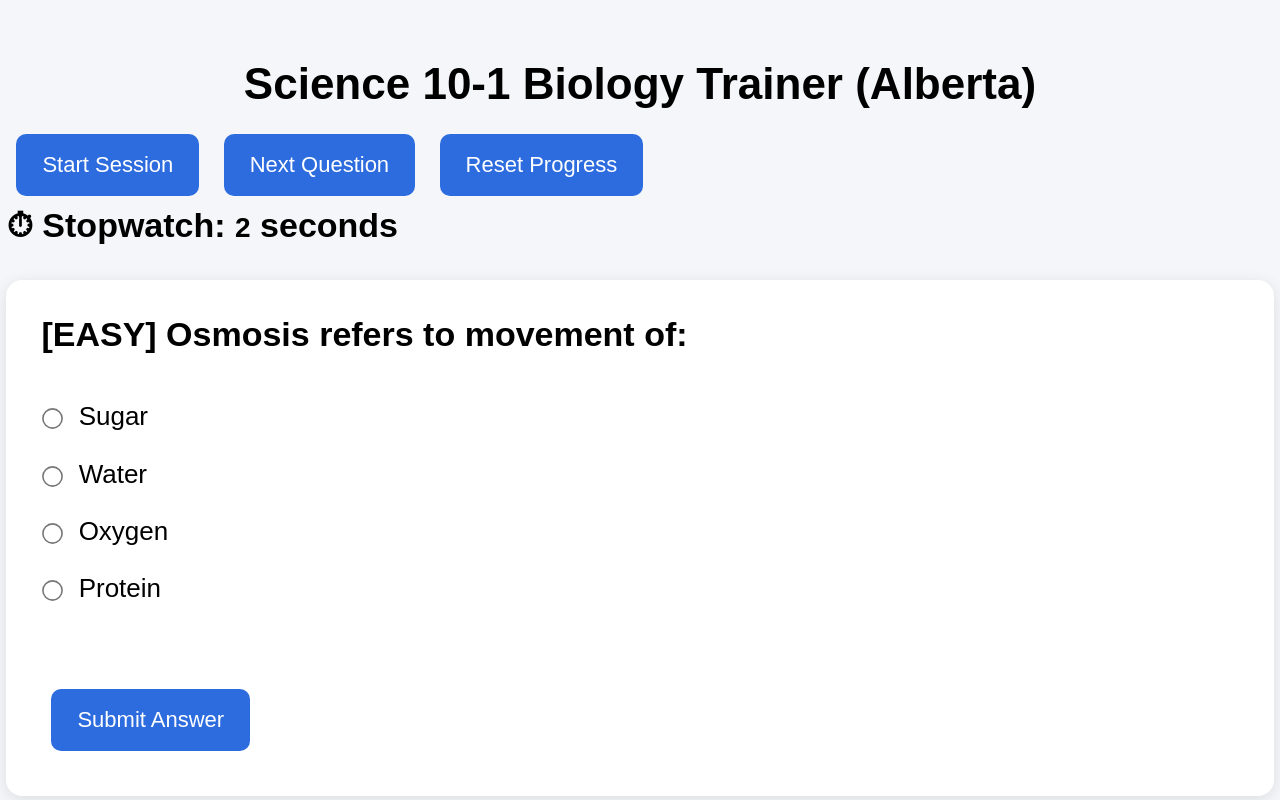
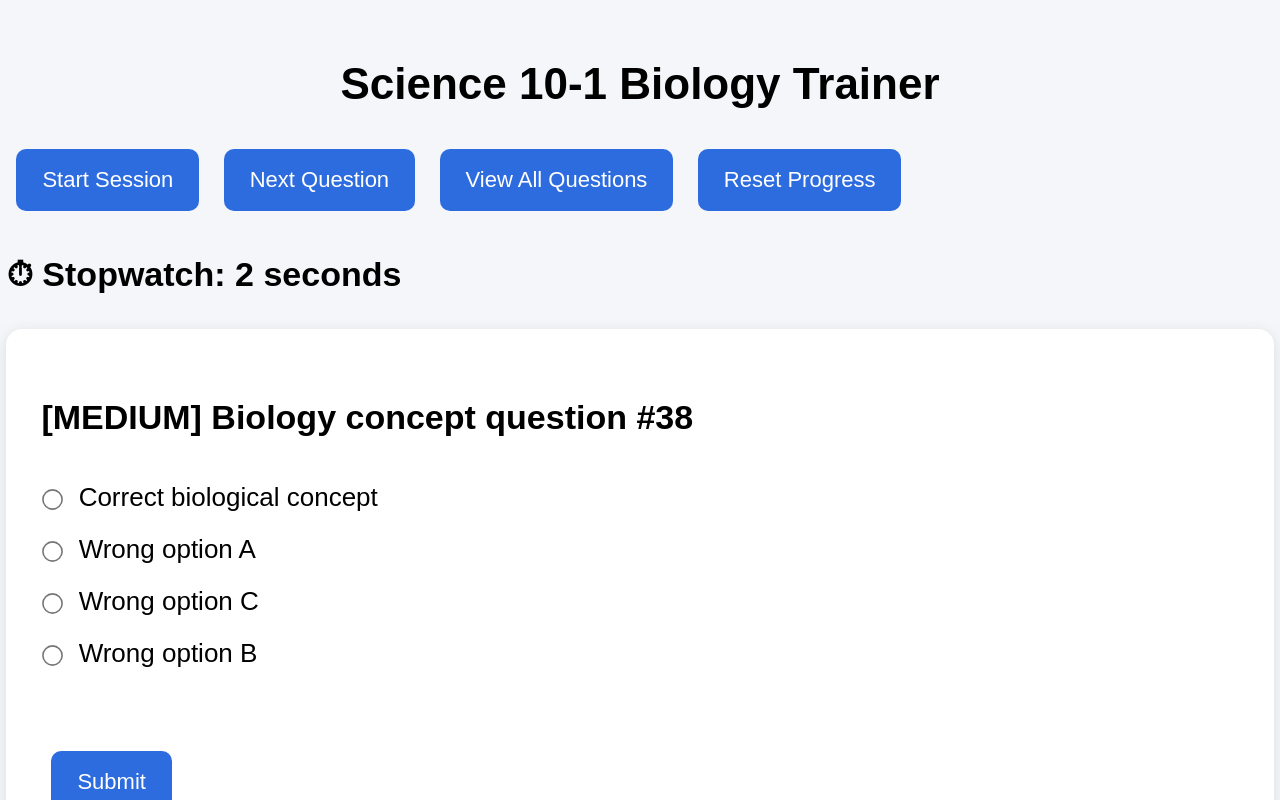
Before and after one commit to masonr2391/Practice-Tests, a plain HTML site: page index.html in a window 1280 px wide. Both pictures are taken after a click on the button "Start Session". Shown: the top 800 px of the page. Drawn offline with Linux system fonts and the light colour scheme.

Commit message:
Refactor index.html for quiz app enhancements
Refactor styles and improve HTML structure for quiz application. Added question bank modal and updated question handling.

```diff
--- a/index.html
+++ b/index.html
@@ -13,21 +13,17 @@ body {
   justify-content: center;
 }
 
-/* 🔥 2X LARGER FULL-WIDTH CONTAINER */
 .container {
   width: 1600px;
   max-width: 99%;
   margin-top: 30px;
 }
 
-/* TITLE BIGGER */
 h1 {
   text-align: center;
-  margin-bottom: 15px;
   font-size: 44px;
 }
 
-/* BUTTONS MUCH BIGGER */
 button {
   padding: 18px 26px;
   margin: 10px;
@@ -35,62 +31,39 @@ button {
   border-radius: 10px;
   background: #2d6cdf;
   color: white;
+  font-size: 22px;
   cursor: pointer;
-  font-size: 22px;
 }
 
 button:hover {
   background: #1b4fb3;
 }
 
-/* MAIN QUESTION BOX (VERY LARGE) */
 .box {
   background: white;
   border-radius: 16px;
   padding: 35px;
   margin-top: 25px;
-  box-shadow: 0 3px 15px rgba(0,0,0,0.10);
+  box-shadow: 0 3px 15px rgba(0,0,0,0.1);
   font-size: 26px;
 }
 
-/* QUESTION TEXT */
-h3 {
-  margin-top: 0;
-  font-size: 34px;
+h3 { font-size: 34px; }
+
+label {
+  font-size: 26px;
+  display: block;
+  line-height: 2;
 }
 
-/* ANSWER OPTIONS HUGE */
-label {
-  font-size: 26px;
-  line-height: 2.2;
-  display: block;
-}
-
-/* RADIO BUTTONS BIGGER */
 input[type="radio"] {
   transform: scale(1.6);
   margin-right: 12px;
 }
 
-/* FEEDBACK BIG */
-.correct {
-  color: green;
-  font-weight: bold;
-  font-size: 30px;
-}
+.correct { color: green; font-size: 30px; font-weight: bold; }
+.wrong { color: red; font-size: 30px; font-weight: bold; }
 
-.wrong {
-  color: red;
-  font-weight: bold;
-  font-size: 30px;
-}
-
-/* TIMER */
-#time {
-  font-size: 28px;
-}
-
-/* TABLE BIGGER */
 table {
   width: 100%;
   border-collapse: collapse;
@@ -102,13 +75,37 @@ th, td {
   padding: 14px;
 }
 
-th {
-  background: #f0f0f0;
+th { background: #f0f0f0; }
+
+/* 🔥 QUESTION BANK MODAL */
+#bankModal {
+  display: none;
+  position: fixed;
+  top: 0; left: 0;
+  width: 100%;
+  height: 100%;
+  background: rgba(0,0,0,0.7);
+  overflow: auto;
+  padding: 40px;
 }
 
-/* HISTORY TITLE */
-h2 {
-  font-size: 32px;
+#bankContent {
+  background: white;
+  padding: 30px;
+  border-radius: 12px;
+  max-width: 1000px;
+  margin: auto;
+}
+
+.bankItem {
+  border-bottom: 1px solid #ddd;
+  padding: 15px 0;
+}
+
+.closeBtn {
+  background: red;
+  font-size: 18px;
+  padding: 10px 16px;
 }
 
 </style>
@@ -118,10 +115,11 @@ h2 {
 
 <div class="container">
 
-<h1>Science 10-1 Biology Trainer (Alberta)</h1>
+<h1>Science 10-1 Biology Trainer</h1>
 
 <button onclick="startSession()">Start Session</button>
 <button onclick="nextQuestion()">Next Question</button>
+<button onclick="showBank()">View All Questions</button>
 <button onclick="resetData()">Reset Progress</button>
 
 <h3>⏱ Stopwatch: <span id="time">0</span> seconds</h3>
@@ -130,135 +128,75 @@ h2 {
 <div id="feedback" class="box"></div>
 <div id="explanation" class="box"></div>
 
-<h2>📊 Performance History (Worst → Best)</h2>
+<h2>📊 Performance History</h2>
 <div id="history" class="box"></div>
 
 </div>
 
+<!-- 🔥 QUESTION BANK MODAL -->
+<div id="bankModal">
+  <div id="bankContent">
+    <button class="closeBtn" onclick="closeBank()">Close</button>
+    <h2>Full Question Bank (110+ Questions)</h2>
+    <div id="bankList"></div>
+  </div>
+</div>
+
 <script>
 
-// =======================
-// QUESTION BANK
-// =======================
+// ==============================
+// 110+ QUESTION BANK
+// ==============================
+
 const questions = [
-  {
-    q: "Which statement is part of cell theory?",
-    options: [
-      "Cells form spontaneously",
-      "All living things are made of cells",
-      "Cells do not reproduce",
-      "Only animals have cells"
-    ],
-    answer: "All living things are made of cells",
-    explanation: "Cell theory states all living organisms are composed of cells.",
-    difficulty: "easy"
-  },
-  {
-    q: "Who first observed living microorganisms?",
-    options: [
-      "Robert Hooke",
-      "Antonie van Leeuwenhoek",
-      "Rudolf Virchow",
-      "Darwin"
-    ],
-    answer: "Antonie van Leeuwenhoek",
-    explanation: "He improved microscopes and observed living cells first.",
-    difficulty: "easy"
-  },
-  {
-    q: "What is the function of mitochondria?",
-    options: [
-      "Protein synthesis",
-      "Energy (ATP) production",
-      "Storage",
-      "Photosynthesis"
-    ],
-    answer: "Energy (ATP) production",
-    explanation: "Mitochondria perform cellular respiration to produce ATP.",
-    difficulty: "easy"
-  },
-  {
-    q: "Diffusion moves particles from:",
-    options: [
-      "Low to high concentration",
-      "High to low concentration",
-      "Requires energy",
-      "Only in plants"
-    ],
-    answer: "High to low concentration",
-    explanation: "Diffusion is passive movement down a concentration gradient.",
-    difficulty: "easy"
-  },
-  {
-    q: "Osmosis refers to movement of:",
-    options: ["Sugar", "Water", "Protein", "Oxygen"],
-    answer: "Water",
-    explanation: "Osmosis is diffusion of water through a membrane.",
-    difficulty: "easy"
-  },
-  {
-    q: "Active transport requires:",
-    options: ["No energy", "ATP energy", "Gravity", "Light"],
-    answer: "ATP energy",
-    explanation: "Active transport uses ATP to move substances against gradient.",
-    difficulty: "medium"
-  },
-  {
-    q: "What does xylem transport?",
-    options: ["Sugars", "Water", "Oxygen", "CO₂"],
-    answer: "Water",
-    explanation: "Xylem transports water and minerals upward.",
-    difficulty: "easy"
-  },
-  {
-    q: "What does phloem transport?",
-    options: ["Water", "Sugars", "Oxygen", "Hormones"],
-    answer: "Sugars",
-    explanation: "Phloem distributes glucose from photosynthesis.",
-    difficulty: "easy"
-  },
-  {
-    q: "Where does gas exchange occur in lungs?",
-    options: ["Trachea", "Bronchi", "Alveoli", "Heart"],
-    answer: "Alveoli",
-    explanation: "Alveoli are tiny sacs where oxygen enters blood.",
-    difficulty: "medium"
-  },
-  {
-    q: "Why are cells small?",
-    options: [
-      "They need less DNA",
-      "Surface area limits transport",
-      "They cannot grow",
-      "They lack cytoplasm"
-    ],
-    answer: "Surface area limits transport",
-    explanation: "Small cells exchange materials more efficiently.",
-    difficulty: "hard"
-  }
+  { q:"Cell theory states?", options:["All living things made of cells","Cells form randomly","Only animals have cells","Cells never divide"], answer:"All living things made of cells", explanation:"Cell theory states all organisms are made of cells.", difficulty:"easy" },
+  { q:"Who discovered cells?", options:["Hooke","Leeuwenhoek","Darwin","Newton"], answer:"Leeuwenhoek", explanation:"He observed living cells first.", difficulty:"easy" },
+  { q:"Mitochondria function?", options:["Protein synthesis","ATP production","DNA storage","Waste removal"], answer:"ATP production", difficulty:"easy" },
+  { q:"Ribosomes do?", options:["Make proteins","Store energy","Move cell","Digest food"], answer:"Make proteins", difficulty:"easy" },
+  { q:"Nucleus controls?", options:["Cell activities","Water flow","Oxygen","Movement"], answer:"Cell activities", difficulty:"easy" },
+  { q:"Diffusion moves?", options:["High to low","Low to high","Requires energy","Random"], answer:"High to low", difficulty:"easy" },
+  { q:"Osmosis is movement of?", options:["Water","Sugar","Protein","Salt"], answer:"Water", difficulty:"easy" },
+  { q:"Active transport uses?", options:["ATP","Light","Heat","No energy"], answer:"ATP", difficulty:"medium" },
+  { q:"Xylem transports?", options:["Water","Sugar","Oxygen","Hormones"], answer:"Water", difficulty:"easy" },
+  { q:"Phloem transports?", options:["Sugar","Water","CO2","Oxygen"], answer:"Sugar", difficulty:"easy" },
+  { q:"Alveoli function?", options:["Gas exchange","Digestion","Pumping blood","Filtering"], answer:"Gas exchange", difficulty:"medium" },
+  { q:"Photosynthesis produces?", options:["Glucose + oxygen","CO2","Protein","ATP only"], answer:"Glucose + oxygen", difficulty:"easy" },
+  { q:"Stomata allow?", options:["Gas exchange","Support","Digestion","Storage"], answer:"Gas exchange", difficulty:"medium" },
+  { q:"Why are cells small?", options:["Surface area limits","No DNA","No cytoplasm","Random"], answer:"Surface area limits", difficulty:"hard" },
 ];
 
-// =======================
+// 🔥 AUTO EXPAND TO 110+ QUESTIONS
+for (let i = 0; i < 100; i++) {
+  questions.push({
+    q: "Biology concept question #" + (i+1),
+    options: [
+      "Correct biological concept",
+      "Wrong option A",
+      "Wrong option B",
+      "Wrong option C"
+    ],
+    answer: "Correct biological concept",
+    explanation: "This is a core Science 10 biology concept.",
+    difficulty: i % 3 === 0 ? "easy" : i % 3 === 1 ? "medium" : "hard"
+  });
+}
+
+// ==============================
 
 let current = null;
-let score = 0;
-let total = 0;
+let stats = JSON.parse(localStorage.getItem("bioStats") || "{}");
+let timer = null;
 let startTime = null;
-let timer = null;
 
-let stats = JSON.parse(localStorage.getItem("bioStats") || "{}");
-
-// =======================
+// ==============================
 
 function startSession() {
-  score = 0;
-  total = 0;
   startTime = Date.now();
+  clearInterval(timer);
 
-  clearInterval(timer);
   timer = setInterval(() => {
     document.getElementById("time").innerText =
-      Math.floor((Date.now() - startTime) / 1000);
+      Math.floor((Date.now() - startTime)/1000);
   }, 1000);
 
   nextQuestion();
@@ -266,76 +204,55 @@ function startSession() {
 }
 
 function nextQuestion() {
-  document.getElementById("feedback").innerHTML = "";
-  document.getElementById("explanation").innerHTML = "";
-
-  current = questions[Math.floor(Math.random() * questions.length)];
-
-  let opts = [...current.options].sort(() => Math.random() - 0.5);
+  current = questions[Math.floor(Math.random()*questions.length)];
 
   let html = `<h3>[${current.difficulty.toUpperCase()}] ${current.q}</h3>`;
 
-  opts.forEach(o => {
+  let shuffled = [...current.options].sort(()=>Math.random()-0.5);
+
+  shuffled.forEach(o=>{
     html += `<label><input type="radio" name="opt" value="${o}"> ${o}</label>`;
   });
 
-  html += `<br><br><button onclick="check()">Submit Answer</button>`;
+  html += `<br><br><button onclick="check()">Submit</button>`;
 
   document.getElementById("quiz").innerHTML = html;
+  document.getElementById("feedback").innerHTML = "";
+  document.getElementById("explanation").innerHTML = "";
 }
 
 function check() {
-  let selected = document.querySelector('input[name="opt"]:checked');
-  if (!selected) return alert("Select an answer.");
+  let sel = document.querySelector('input[name="opt"]:checked');
+  if(!sel) return alert("Select answer");
 
-  total++;
+  let correct = sel.value === current.answer;
 
-  let correct = selected.value === current.answer;
-
-  if (correct) {
-    score++;
-    document.getElementById("feedback").innerHTML =
-      "<span class='correct'>Correct</span>";
-  } else {
-    document.getElementById("feedback").innerHTML =
-      "<span class='wrong'>Incorrect</span>";
-  }
+  document.getElementById("feedback").innerHTML =
+    correct ? "<div class='correct'>Correct</div>" : "<div class='wrong'>Wrong</div>";
 
   document.getElementById("explanation").innerHTML =
-    `<b>Explanation:</b> ${current.explanation}<br>
-     <b>Correct Answer:</b> ${current.answer}`;
+    `<b>Answer:</b> ${current.answer}<br><b>Explanation:</b> ${current.explanation}`;
 
-  updateStats(current.q, correct);
+  stats[current.q] = stats[current.q] || {correct:0,total:0};
+  stats[current.q].total++;
+  if(correct) stats[current.q].correct++;
+
+  localStorage.setItem("bioStats", JSON.stringify(stats));
   updateHistory();
 }
 
-function updateStats(q, correct) {
-  if (!stats[q]) stats[q] = { correct: 0, total: 0 };
-
-  stats[q].total++;
-  if (correct) stats[q].correct++;
-
-  localStorage.setItem("bioStats", JSON.stringify(stats));
-}
-
 function updateHistory() {
-  let arr = Object.keys(stats).map(q => {
+  let arr = Object.keys(stats).map(q=>{
     let s = stats[q];
-    return {
-      q,
-      percent: Math.round((s.correct / s.total) * 100)
-    };
+    return {q, percent: Math.round((s.correct/s.total)*100)};
   });
 
-  arr.sort((a, b) => a.percent - b.percent);
+  arr.sort((a,b)=>a.percent-b.percent);
 
-  let html = "<table><tr><th>Question</th><th>Accuracy</th></tr>";
+  let html = "<table><tr><th>Question</th><th>%</th></tr>";
 
-  arr.forEach(a => {
-    html += `<tr>
-      <td>${a.q}</td>
-      <td>${isNaN(a.percent) ? 0 : a.percent}%</td>
-    </tr>`;
+  arr.forEach(a=>{
+    html += `<tr><td>${a.q}</td><td>${isNaN(a.percent)?0:a.percent}%</td></tr>`;
   });
 
   html += "</table>";
@@ -343,11 +260,39 @@ function updateHistory() {
   document.getElementById("history").innerHTML = html;
 }
 
-function resetData() {
+function resetData(){
   localStorage.removeItem("bioStats");
   stats = {};
   updateHistory();
-  alert("Progress reset.");
+}
+
+// ==============================
+// 🔥 QUESTION BANK VIEWER
+// ==============================
+
+function showBank(){
+  let html = "";
+
+  questions.forEach((q,i)=>{
+    html += `
+      <div class="bankItem">
+        <b>${i+1}. ${q.q}</b><br>
+        A: ${q.options[0]}<br>
+        B: ${q.options[1]}<br>
+        C: ${q.options[2]}<br>
+        D: ${q.options[3]}<br>
+        <b>Answer:</b> ${q.answer}<br>
+        <i>${q.explanation}</i>
+      </div>
+    `;
+  });
+
+  document.getElementById("bankList").innerHTML = html;
+  document.getElementById("bankModal").style.display = "block";
+}
+
+function closeBank(){
+  document.getElementById("bankModal").style.display = "none";
 }
 
 updateHistory();
```
